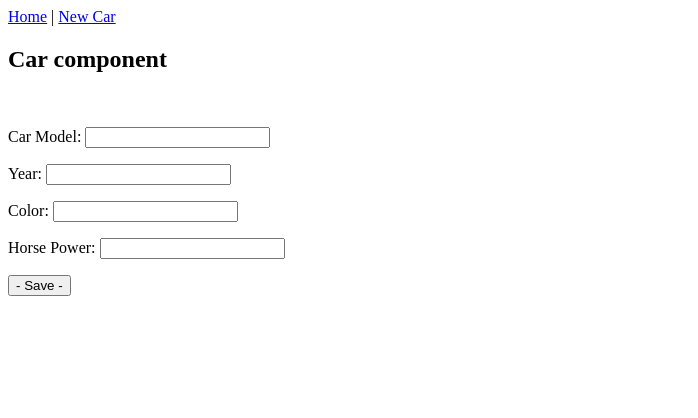
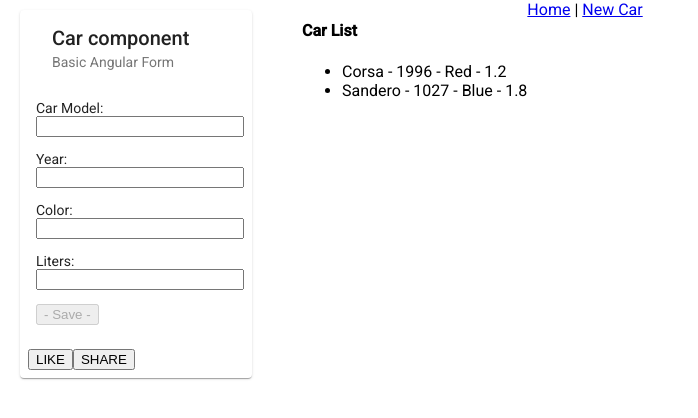
Before and after one commit to aaa-web/angular-basics, an Angular app: page /car in a window 1280 px wide. Shown: the top 418 px of the page, without its empty margins (0-698 px from the left). Built offline with nearby package versions, Linux system fonts and the light colour scheme.

Commit message:
validate form

```diff
--- a/angular.json
+++ b/angular.json
@@ -24,6 +24,7 @@
               "src/assets"
             ],
             "styles": [
+              "./node_modules/@angular/material/prebuilt-themes/deeppurple-amber.css",
               "src/styles.css"
             ],
             "scripts": []
@@ -89,6 +90,7 @@
               "src/assets"
             ],
             "styles": [
+              "./node_modules/@angular/material/prebuilt-themes/deeppurple-amber.css",
               "src/styles.css"
             ],
             "scripts": []
@@ -120,6 +122,7 @@
           }
         }
       }
-    }},
+    }
+  },
   "defaultProject": "angular-basics"
 }
--- a/package.json
+++ b/package.json
@@ -12,13 +12,16 @@
   "private": true,
   "dependencies": {
     "@angular/animations": "~8.2.5",
+    "@angular/cdk": "~8.2.1",
     "@angular/common": "~8.2.5",
     "@angular/compiler": "~8.2.5",
     "@angular/core": "~8.2.5",
     "@angular/forms": "~8.2.5",
+    "@angular/material": "^8.2.1",
     "@angular/platform-browser": "~8.2.5",
     "@angular/platform-browser-dynamic": "~8.2.5",
     "@angular/router": "~8.2.5",
+    "hammerjs": "^2.0.8",
     "rxjs": "~6.4.0",
     "tslib": "^1.10.0",
     "zone.js": "~0.9.1"
--- a/src/app/app.module.ts
+++ b/src/app/app.module.ts
@@ -6,6 +6,8 @@ import { AppComponent } from './app.component';
 import { CarComponent } from './car/car.component';
 import { HomeComponent } from './home/home.component';
 import { FormsModule } from '@angular/forms';
+import { BrowserAnimationsModule } from '@angular/platform-browser/animations';
+import { MatCardModule } from "@angular/material/card";
 
 @NgModule({
   declarations: [
@@ -16,7 +18,9 @@ import { FormsModule } from '@angular/forms';
   imports: [
     BrowserModule,
     AppRoutingModule,
-    FormsModule
+    FormsModule,
+    BrowserAnimationsModule,
+    MatCardModule
   ],
   providers: [],
   bootstrap: [AppComponent]
--- a/src/app/car/car.component.css
+++ b/src/app/car/car.component.css
@@ -0,0 +1,28 @@
+
+div {
+  float: left;
+}
+
+form {
+  width: 200px;
+}
+
+input[type="text"], span {
+  display: block;
+  width: 100%;
+}
+
+.error {
+  color: brown;
+  margin: 10px 0 0 10px;
+}
+
+.listado {
+  margin-left:  30px;
+}
+
+.example-card {
+    max-width: 600px;
+    float: left;
+    margin: 10px 20px;
+  }
--- a/src/app/car/car.component.html
+++ b/src/app/car/car.component.html
@@ -1,30 +1,53 @@
-<h2>Car component</h2>
-<br>
 
+
+<mat-card class="example-card">
+    <mat-card-header>
+        <mat-card-title>Car component</mat-card-title>
+        <mat-card-subtitle>Basic Angular Form</mat-card-subtitle>
+    </mat-card-header>
+    <mat-card-content>
         <form #carForm="ngForm" (ngSubmit)="onSubmit()">
             <p>
                 <label for="model">Car Model: </label>
                 <input type="text" name="model" #model="ngModel" [(ngModel)]="car.model" required>
+                <span class="error" *ngIf="model.touched && !model.valid">Invalid value :(</span>
             </p>
 
             <p>
                 <label for="year">Year: </label>
-        <input type="text" name="year" #year="ngModel" [(ngModel)]="car.year" required>
+                <input type="text" name="year" #year="ngModel" [(ngModel)]="car.year"
+                required pattern="[0-9]{4}">
+                <span class="error" *ngIf="year.touched && !year.valid">Invalid value :(</span>
             </p>
 
             <p>
                 <label for="color">Color: </label>
-        <input type="text" name="color" #color="ngModel" [(ngModel)]="car.color" required>
+                <input type="text" name="color" #color="ngModel" [(ngModel)]="car.color"
+                required pattern="[a-zA-Z#]+">
+                <span class="error" *ngIf="color.touched && !color.valid">Invalid value :(</span>
             </p>
 
             <p>
-        <label for="horsePower">Horse Power: </label>
-        <input type="text" name="horsePower" #horsePower="ngModel" [(ngModel)]="car.horsePower" required>
+                <label for="liters">Liters: </label>
+                <input type="text" name="liters" #liters="ngModel" [(ngModel)]="car.liters"
+                required pattern="(^[0-9]\.[0-9]){1}$">
+                <span class="error" *ngIf="liters.touched && !liters.valid">Invalid value :(</span>
             </p>
 
-    <input type="submit" value="- Save -">
+            <input type="submit" value="- Save -" [disabled]="!carForm.form.valid">
         </form>
+    </mat-card-content>
+    <mat-card-actions>
+        <button mat-button>LIKE</button>
+        <button mat-button>SHARE</button>
+    </mat-card-actions>
+</mat-card>
+<div class="listado" >
+    <h4>Car List</h4>
+    <ul>
+        <li *ngFor="let carItem of carArray">
+            {{carItem.model}} - {{carItem.year}} - {{carItem.color}} - {{carItem.liters}}
+        </li>
+    </ul>
+</div>
 <br>
-<li *ngFor="let c of carArray">
-    <ul></ul>
-</li>
--- a/src/app/car/car.component.ts
+++ b/src/app/car/car.component.ts
@@ -8,11 +8,15 @@ import { Car } from "./car.model";
 })
 export class CarComponent implements OnInit {
 
-  car: Car;
-  carArray: Array<Car> = new Array;
+  public car: Car;
+  carArray: Array<Car>;
 
   constructor() {
     this.car = new Car("","","","");
+    this.carArray = [
+      new Car("Corsa","1996","Red","1.2"),
+      new Car("Sandero","1027","Blue","1.8")
+    ];
   }
 
   addCar() {
@@ -25,6 +29,6 @@ export class CarComponent implements OnInit {
 
   onSubmit() {
     // this.addCar();
-    console.log(this.car);
+    this.carArray.push(this.car);
   }
 }
--- a/src/app/car/car.model.ts
+++ b/src/app/car/car.model.ts
@@ -1,8 +1,8 @@
 export class Car {
     constructor(
-        model: string,
-        year: string,
-        color: string,
-        horsePower: string
+        public model: string,
+        public year: string,
+        public color: string,
+        public liters: string
     ){}
 }
--- a/src/index.html
+++ b/src/index.html
@@ -6,6 +6,8 @@
   <base href="/">
   <meta name="viewport" content="width=device-width, initial-scale=1">
   <link rel="icon" type="image/x-icon" href="favicon.ico">
+  <link href="https://fonts.googleapis.com/css?family=Roboto:300,400,500&display=swap" rel="stylesheet">
+  <link href="https://fonts.googleapis.com/icon?family=Material+Icons" rel="stylesheet">
 </head>
 <body>
   <app-root></app-root>
--- a/src/main.ts
+++ b/src/main.ts
@@ -1,3 +1,4 @@
+import 'hammerjs';
 import { enableProdMode } from '@angular/core';
 import { platformBrowserDynamic } from '@angular/platform-browser-dynamic';
 
--- a/src/styles.css
+++ b/src/styles.css
@@ -1 +1,4 @@
 /* You can add global styles to this file, and also import other style files */
+
+html, body { height: 100%; }
+body { margin: 0; font-family: Roboto, "Helvetica Neue", sans-serif; }
```
Also changed, not shown: src/app/services/request.service.ts (added, +10 -0 lines), 2 other files (tests, documents, lock files or other folders). Lines whose indentation alone changed are shown as unchanged.
